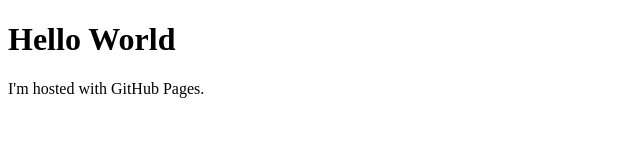
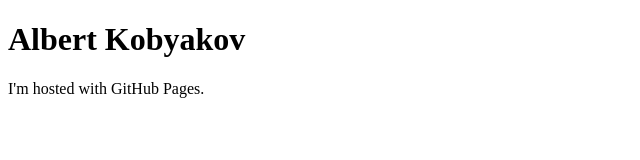
Before and after one commit to AlbertKobyakov/AlbertKobyakov.github.io, a plain HTML site: page index.html in a window 1280 px wide. Shown: the whole page, without its empty margins (0-640 px from the left). Drawn offline with Linux system fonts and the light colour scheme.

Commit message:
Update index.html

```diff
--- a/index.html
+++ b/index.html
@@ -1,7 +1,7 @@
 <!DOCTYPE html>
 <html>
 <body>
-<h1>Hello World</h1>
+<h1>Albert Kobyakov</h1>
 <p>I'm hosted with GitHub Pages.</p>
 </body>
 </html>
```
